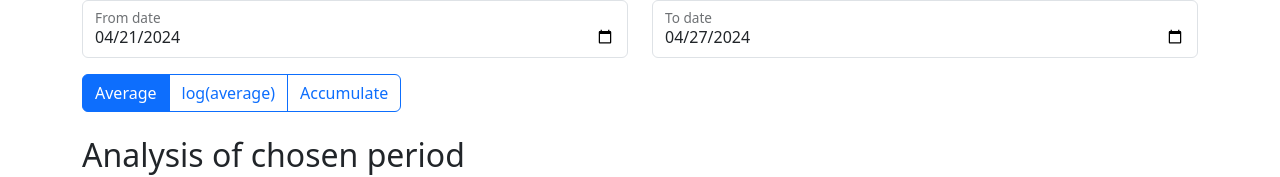
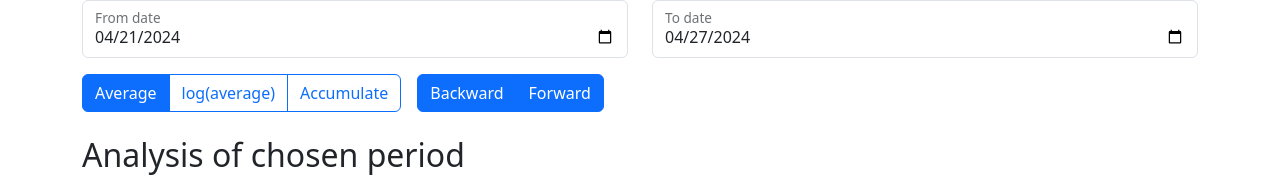
Before and after one commit to benj5378/hvbmetering, a Next.js app: page / in a window 1280 px wide. Shown: the part 540-717 px from the top of the page. Built offline with nearby package versions, Linux system fonts and the light colour scheme; no server answers.

Commit message:
Add navigation buttons

```diff
--- a/app/page.js
+++ b/app/page.js
@@ -161,7 +161,6 @@ function MeterLineChart() {
         let dates2 = [current]
         let interval = {};
         const diffDays = end.diff(current, "days").as("days")
-        console.log(diffDays)
         if (diffDays < 2) {
             interval = { minutes: 15 };
         }
@@ -226,14 +225,6 @@ function MeterLineChart() {
             }
         }
 
-        chartCreated.current.data.datasets = chartCreated.current.data.datasets.map((dataset, i) => {
-            console.log(dataset)
-            console.log(chartCreated.current.isDatasetVisible(i))
-                                                          // Will return false as no sets has been given yet.
-                                                          // Therefore, only use isDatasetVisible af first set up
-            return {...dataset, hidden: !chartCreated.current.isDatasetVisible(i)};
-        })
-
         chartCreated.current.data.labels = labels;
         let nextDataset = [
             {
@@ -276,8 +267,7 @@ function MeterLineChart() {
             if(!chartSetUp.current) {
                 return dataset;
             }
-            console.log(chartCreated.current.isDatasetVisible(i))
-                                                           // Will return false as no sets has been given yet.
+                                                                  // Will return false as no sets has been given yet.
                                                                   // Therefore, only use isDatasetVisible af first set up
             return {...dataset, hidden: !chartCreated.current.isDatasetVisible(i)};
         })
@@ -298,6 +288,23 @@ function MeterLineChart() {
     }
 
     let chartCreated = useRef(null);
+
+
+    function forward() {
+        let d1 = DateTime.fromISO(fromDate)
+        let d2 = DateTime.fromISO(toDate)
+        let diff = d2.diff(d1, ["days"]);
+        setFromDate(d2.plus({days: 1}).toISODate());
+        setToDate(d2.plus({days: 1}).plus(diff).toISODate());
+    }
+
+    function backward() {
+        let d1 = DateTime.fromISO(fromDate)
+        let d2 = DateTime.fromISO(toDate)
+        let diff = d2.diff(d1, ["days"]);
+        setFromDate(d1.minus({days: 1}).minus(diff).toISODate());
+        setToDate(d1.minus({days: 1}).toISODate());
+    }
 
     useEffect(() => {
         if (!chartCreated.current) {
@@ -358,6 +365,11 @@ function MeterLineChart() {
                 <input type="radio" className="btn-check" name="btnradio" id="btnradio3" autoComplete="off" checked={viewType == "accumulated"} onChange={() => setViewType("accumulated")} />
                 <label className="btn btn-outline-primary" htmlFor="btnradio3">Accumulate</label>
             </div>
+            <div className="btn-group mt-3 ms-3">
+                <button className="btn btn-primary" onClick={backward}>Backward</button>
+                <button className="btn btn-primary" onClick={forward}>Forward</button>
+            </div>
+
             <div className="row mt-2">
                 <div className="">
                     {/*<button className="btn btn-primary" onClick={updateChart()}>Update</button>*/}
@@ -429,7 +441,6 @@ function Analysis({className, json, meter, name}) {
             let kwh = accumulateElements(filtered);
             values.push(kwh)
         }
-        console.log(values)
         chartCreated.current.data.datasets[0].data = values;
         chartCreated.current.update();
     }, [json])
```
